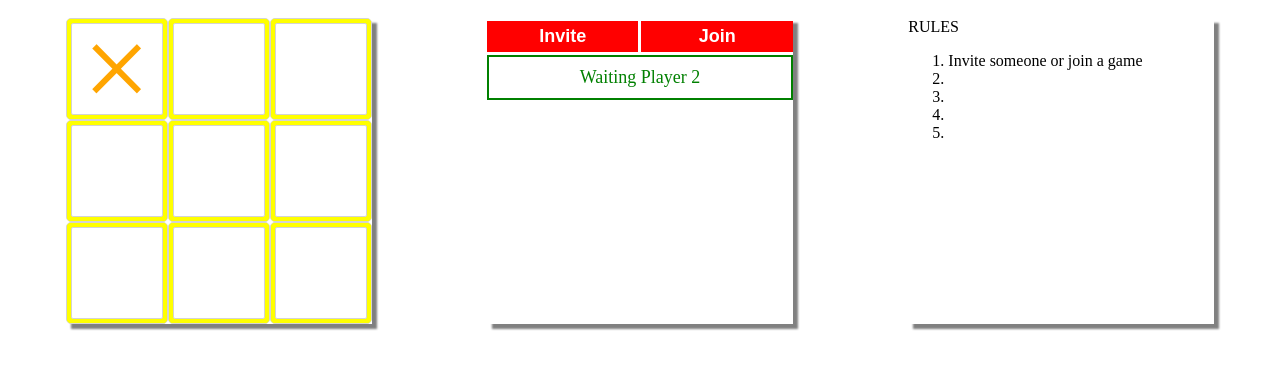
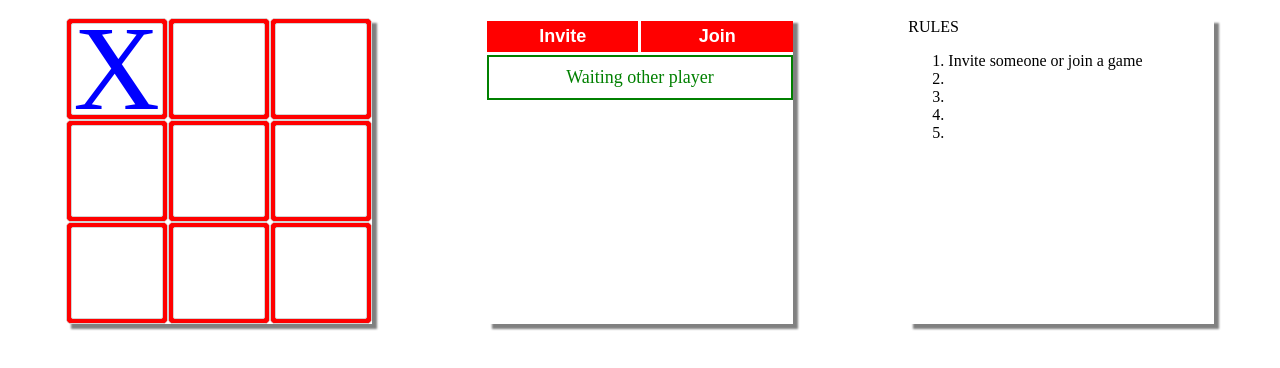
Before and after one commit to rick-ssa/tic-tac-toe-online, a plain HTML site: page index.html in a window 1280 px wide. Both pictures are taken after a click on the element 116 px from the left and 69 px from the top of the page. Drawn offline with Linux system fonts and the light colour scheme.

Commit message:
made oponent move

```diff
--- a/index.html
+++ b/index.html
@@ -15,7 +15,7 @@
                 <button id='invite'>Invite</button>
                 <button id='join'>Join</button>
             </div>
-            <div class = 'message-bar'>Waiting Player 2</div>
+            <div class = 'message-bar'></div>
         </div>
 
         <div class="rules">
--- a/index.js
+++ b/index.js
@@ -1,9 +1,10 @@
 const gameStatus = {playing:0, stoped:1, paused:2, waiting:3, over: 4}
 
 let currentStatus = gameStatus.playing
-let myMark = '&times;'
+let myMark = 'X'
 let myColor = 'blue'
 let otherColor = 'orange'
+let ohterMark = 'O'
 
 const cells = createCells()
 
@@ -38,8 +39,14 @@ function cellsEventListener() {
         v.querySelector('.cell').addEventListener('click',()=>{
             if(currentStatus===gameStatus.playing) {
                 makeMove(i,myMark)
+                v.querySelector('.cell').style.color = myColor
+                currentStatus = gameStatus.waiting
+                showMessage('Waiting other player')
+            } else if (currentStatus === gameStatus.waiting) {
+                makeMove(i,ohterMark)
                 v.querySelector('.cell').style.color = otherColor
-                currentStatus = gameStatus.waiting
+                currentStatus = gameStatus.playing
+                showMessage('It is your turn')
             }
         })
     })
@@ -63,4 +70,9 @@ function changeBoardColor(from, to) {
     })
 }
 
-changeBoardColor('green', 'yellow')
+function showMessage(text) {
+    messageBar = document.querySelector('.message-bar')
+    messageBar.innerHTML = text
+}
+
+changeBoardColor('green', 'red')
```
